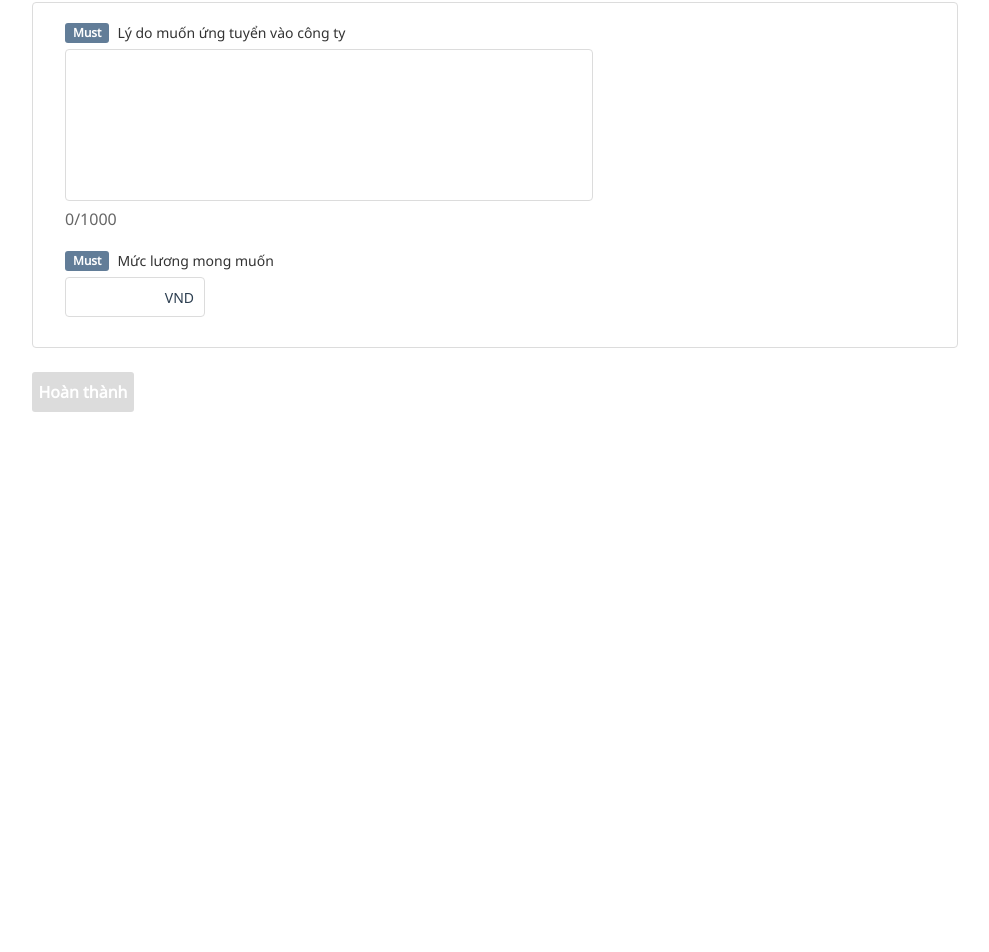
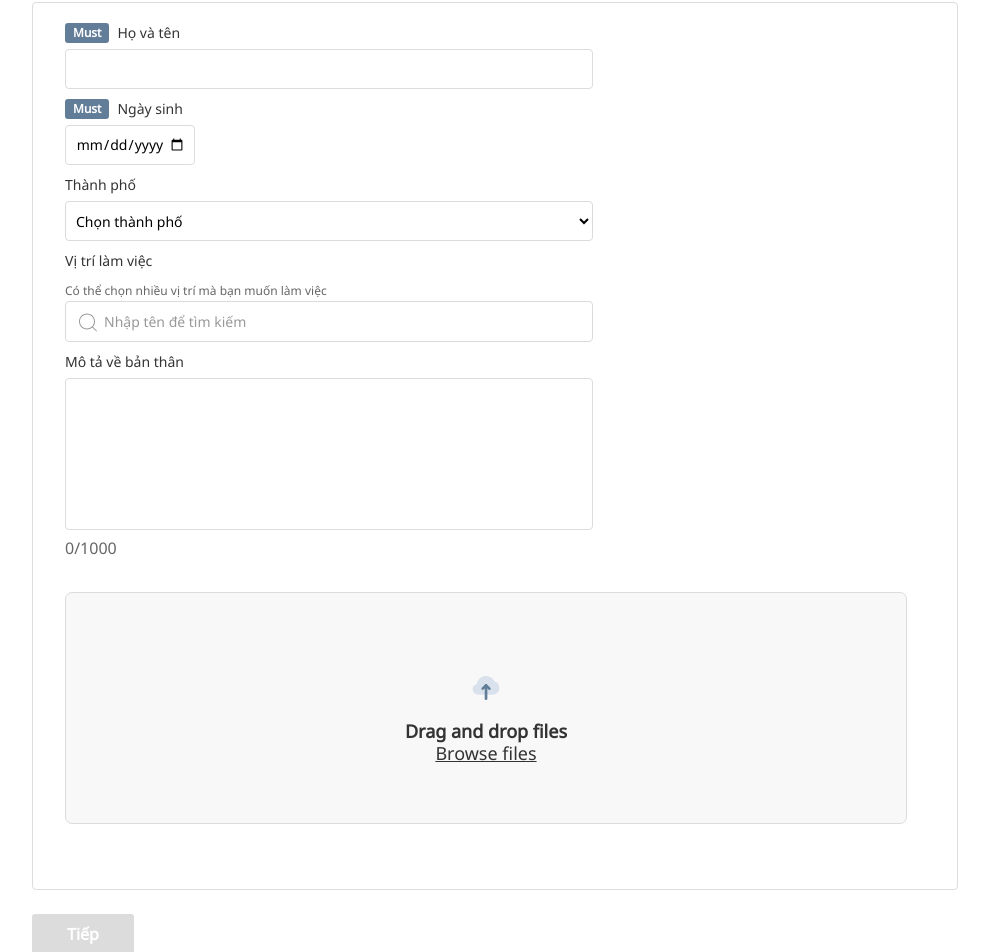
Before and after one commit to ngduy56/training-vue, a Vue app: page /multiform/third-step in a window 1280 px wide. Shown: the part 254-1206 px from the top of the page, without its empty margins (145-1134 px from the left). Before the commit the page ends 800 px from the top, so only its background shows below. Built offline with nearby package versions, Linux system fonts and the light colour scheme.

Commit message:
fix cmt logic and bug

```diff
--- a/src/components/multiform/FirstStepComp/FirstStepComp.vue
+++ b/src/components/multiform/FirstStepComp/FirstStepComp.vue
@@ -50,13 +50,9 @@ export default {
   watch: {
     firstStepForm: {
       handler() {
-        this.firstStepForm.map((item) => {
-          if (item.value) {
-            if (item.value === "") {
-              this.isComplete = false;
-            } else this.isComplete = true;
-          }
-        });
+        let newArr = this.firstStepForm.filter((item) => item.value === "");
+        if (newArr.length > 0) this.isComplete = false;
+        else this.isComplete = true;
       },
       deep: true,
       immediate: true,
--- /dev/null
+++ b/src/components/multiform/MultiInputView.vue
@@ -0,0 +1,156 @@
+<template>
+  <div>
+    <div>
+      <InputField
+        v-if="item.view_type === INPUT_TEXT"
+        v-model="valueLocal"
+        :label="item.label"
+        :required="item.required"
+        :error="item.error"
+        @input="onChange"
+      />
+      <InputDate
+        v-if="item.view_type === INPUT_DATE"
+        v-model="valueLocal"
+        :label="item.label"
+        :required="item.required"
+        :error="item.error"
+        @input="onChange"
+      />
+      <DropdownList
+        v-if="item.view_type === INPUT_DROPDOWN"
+        v-model="valueLocal"
+        :label="item.label"
+        :list="item.cityList"
+        :required="item.required"
+        @input="onChange"
+      />
+      <PositionInput
+        v-if="item.view_type === INPUT_DROPDOWN_SEARCH"
+        :label="item.label"
+        :required="item.required"
+        :optionList="item.optionList"
+        :chosenList="getChosenList"
+        @onAddChosen="onAddChosen"
+        @onRemoveChosen="onRemoveChosen"
+      />
+      <AboutArea
+        v-if="item.view_type === INPUT_AREA"
+        v-model="valueLocal"
+        :label="item.label"
+        :required="item.required"
+        :error="item.error"
+        @input="onChange"
+      />
+      <DropzoneComp
+        v-if="item.view_type === IMG_DROPZONE"
+        :label="item.label"
+        :required="item.required"
+        :maxNumber="item.maxNumber"
+        :maxSize="item.maxSize"
+        :typeFile="item.typeFile"
+        :fileList="fileList"
+        @onRemove="onRemoveFile"
+        @onUpload="onUploadFile"
+      />
+      <SalaryElement
+        v-if="item.view_type === INPUT_SALARY"
+        v-model="valueLocal"
+        :label="item.label"
+        :required="item.required"
+        :error="item.error"
+        @input="onChange"
+      />
+    </div>
+  </div>
+</template>
+
+<script>
+import SalaryElement from "@/components/multiform/ThirdStepComp/SalaryElement.vue";
+import InputField from "./sharedComponents/InputField.vue";
+import InputDate from "./sharedComponents/InputDate.vue";
+import DropdownList from "./FirstStepComp/DropdownList.vue";
+import PositionInput from "./FirstStepComp/PositionInput.vue";
+import AboutArea from "@/components/multiform/sharedComponents/TextArea.vue";
+import DropzoneComp from "../dropzone/DropzoneComp.vue";
+import { mapGetters } from "vuex";
+import {
+  INPUT_TEXT,
+  INPUT_SALARY,
+  INPUT_DATE,
+  INPUT_DROPDOWN,
+  INPUT_DROPDOWN_SEARCH,
+  INPUT_AREA,
+  IMG_DROPZONE,
+} from "@/constants/FormConstants";
+
+export default {
+  data() {
+    return {
+      INPUT_TEXT,
+      INPUT_SALARY,
+      INPUT_DATE,
+      INPUT_DROPDOWN,
+      INPUT_DROPDOWN_SEARCH,
+      INPUT_AREA,
+      IMG_DROPZONE,
+      valueLocal: "",
+      isValid: false,
+    };
+  },
+  components: {
+    InputField,
+    InputDate,
+    DropdownList,
+    PositionInput,
+    AboutArea,
+    DropzoneComp,
+    SalaryElement,
+  },
+  props: {
+    item: {
+      type: Object,
+      required: true,
+    },
+    value: {
+      type: String,
+    },
+  },
+  watch: {
+    value: {
+      handler(val) {
+        this.valueLocal = val;
+      },
+      deep: true,
+      immediate: true,
+    },
+  },
+  computed: {
+    ...mapGetters({
+      fileList: "file/getFileList",
+    }),
+    getChosenList() {
+      return this.item?.optionList?.filter((item) => item.isChosen) || [];
+    },
+  },
+  methods: {
+    onChange(value) {
+      this.$emit("input", value);
+    },
+    onUploadFile(files) {
+      this.$emit("onUploadFile", files);
+    },
+    onRemoveFile(lastModified) {
+      this.$emit("onRemoveFile", lastModified);
+    },
+    onAddChosen(option) {
+      this.$emit("onAddChosen", option);
+    },
+    onRemoveChosen(chosenItem) {
+      this.$emit("onRemoveChosen", chosenItem);
+    },
+  },
+};
+</script>
+
+<style></style>
--- /dev/null
+++ b/src/components/multiform/MultiStepForm.vue
@@ -0,0 +1,69 @@
+<template>
+  <div>
+    <div class="block">
+      <div class="content">
+        <MultiInputView
+          v-for="item in formData"
+          v-model="item.value"
+          :key="item.key"
+          :item="item"
+        />
+      </div>
+    </div>
+    <button class="btn-next">Tiếp</button>
+  </div>
+</template>
+
+<script>
+import MultiInputView from "./MultiInputView.vue";
+
+export default {
+  props: {
+    formData: {
+      type: Array,
+      require: true,
+    },
+  },
+  components: {
+    MultiInputView,
+  },
+};
+</script>
+
+<style scoped lang="scss">
+.block {
+  width: 100%;
+  min-height: 346px;
+  position: relative;
+  display: flex;
+  flex-direction: column;
+  align-items: flex-start;
+  padding: 20px 50px 0 32px;
+  gap: 10px;
+  background: #ffffff;
+  border: 1px solid #dcdcdc;
+  border-radius: 4px;
+
+  .content {
+    width: 528px;
+  }
+}
+.btn-next {
+  width: 102px;
+  height: 40px;
+  background: #dcdcdc;
+  border-radius: 3px;
+  font-weight: 700;
+  font-size: 16px;
+  line-height: 24px;
+  outline: none;
+  border: none;
+  color: #ffffff;
+  margin-top: 24px;
+
+  &.active {
+    background: #627d98;
+    cursor: pointer;
+  }
+}
+</style>
--- a/src/components/multiform/SecondStepComp/SecondStepComp.vue
+++ b/src/components/multiform/SecondStepComp/SecondStepComp.vue
@@ -1,6 +1,5 @@
 <template>
   <div class="second-block">
-    <div class="company-list">
     <CompanyItem
       v-for="(item, index) in secondStepForm"
       :value="item.value"
@@ -13,7 +12,6 @@
       "
       @onRemove="onRemove"
     />
-    </div>
     <div class="btn-add" @click="addCompany">
       <AddIcon />
       <span>Thêm công ty</span>
@@ -59,13 +57,9 @@ export default {
   watch: {
     secondStepForm: {
       handler() {
-        this.secondStepForm.map((item) => {
-          if (item.value) {
-            if (item.value === "") {
-              this.isComplete = false;
-            } else this.isComplete = true;
-          }
-        });
+        let newArr = this.secondStepForm.filter((item) => item.value === "");
+        if (newArr.length > 0) this.isComplete = false;
+        else this.isComplete = true;
       },
       deep: true,
       immediate: true,
@@ -135,6 +129,10 @@ export default {
     border-radius: 3px;
     outline: none;
     color: #48647f;
+
+    &:hover {
+      cursor: pointer;
+    }
   }
 
   .navigate-block button {
--- a/src/components/multiform/ThirdStepComp/InputView.vue
+++ b/src/components/multiform/ThirdStepComp/InputView.vue
@@ -9,7 +9,7 @@
       @input="onChange"
     />
     <SalaryElement
-      v-if="item.view_type === INPUT_TEXT"
+      v-if="item.view_type === INPUT_SALARY"
       v-model="valueLocal"
       :label="item.label"
       :required="item.required"
@@ -22,12 +22,17 @@
 <script>
 import TextArea from "@/components/multiform/sharedComponents/TextArea.vue";
 import SalaryElement from "@/components/multiform/ThirdStepComp/SalaryElement.vue";
-import { INPUT_TEXT, INPUT_AREA } from "@/constants/FormConstants";
+import {
+  INPUT_TEXT,
+  INPUT_AREA,
+  INPUT_SALARY,
+} from "@/constants/FormConstants";
 export default {
   data() {
     return {
       INPUT_TEXT,
       INPUT_AREA,
+      INPUT_SALARY,
 
       valueLocal: "",
     };
--- a/src/components/multiform/ThirdStepComp/ThirdStepComp.vue
+++ b/src/components/multiform/ThirdStepComp/ThirdStepComp.vue
@@ -42,13 +42,9 @@ export default {
   watch: {
     thirdStepForm: {
       handler() {
-        this.thirdStepForm.map((item) => {
-          if (item.value) {
-            if (item.value === "") {
-              this.isComplete = false;
-            } else this.isComplete = true;
-          }
-        });
+        let newArr = this.thirdStepForm.filter((item) => item.value === "");
+        if (newArr.length > 0) this.isComplete = false;
+        else this.isComplete = true;
       },
       deep: true,
       immediate: true,
--- a/src/components/multiform/ThirdStepComp/thirdForm.js
+++ b/src/components/multiform/ThirdStepComp/thirdForm.js
@@ -1,4 +1,6 @@
-export const thirdForm = [
+import { firstForm } from "../FirstStepComp/firstForm";
+import { secondForm } from "../SecondStepComp/secondForm";
+const thirdForm = [
   {
     label: "Lý do muốn ứng tuyển vào công ty",
     view_type: "input-area",
@@ -9,10 +11,22 @@ export const thirdForm = [
   },
   {
     label: "Mức lương mong muốn",
-    view_type: "input-text",
+    view_type: "input-salary",
     required: true,
     value: "",
     key: "salary",
     error: "",
   },
 ];
+const multiForm = [
+  { id: 1, num: 1, data: firstForm, name: "Thông tin cá nhân", isDone: false },
+  {
+    id: 2,
+    num: 2,
+    data: secondForm,
+    name: "Kinh nghiệm làm việc",
+    isDone: false,
+  },
+  { id: 3, num: 3, data: thirdForm, name: "Xác nhận thông tin", isDone: false },
+];
+export { thirdForm, multiForm };
--- a/src/components/multiform/sharedComponents/StepElement.vue
+++ b/src/components/multiform/sharedComponents/StepElement.vue
@@ -4,11 +4,11 @@
     <div class="line"></div>
     <div class="step-list">
       <StepItem
-        v-for="(item, index) in stepList"
+        v-for="(item, index) in multiForm"
         :key="item.num"
         :item="item"
         :index="index"
-        @toggleActive="toggleActive"
+        @input="onChange"
       />
     </div>
   </div>
@@ -16,8 +16,14 @@
 <script>
 import { mapGetters } from "vuex";
 import StepItem from "./StepItem.vue";
+import { multiForm } from "@/components/multiform/ThirdStepComp/thirdForm";
 
 export default {
+  data() {
+    return {
+      multiForm,
+    };
+  },
   computed: {
     ...mapGetters({
       stepList: "form/getStepList",
@@ -26,10 +32,10 @@ export default {
   components: {
     StepItem,
   },
-  mounted() {
-    let item = document.querySelectorAll(".step-num");
-    item[0].classList.add("active");
-  },
+  // mounted() {
+  //   let item = document.querySelectorAll(".step-num");
+  //   item[0].classList.add("active");
+  // },
   watch: {
     $route() {
       const parts = this.$route.fullPath.split("/");
@@ -42,8 +48,11 @@ export default {
       let index = this.stepList.findIndex((item) => item.path === lastSegment);
       item[index].classList.add("active");
 
-      let line = document.querySelector(".line");
-      line.style.width = `${140 * index}px`;
+      this.stepList.map((i, index) => {
+        if (i.isDone) {
+          item[index].classList.add("done");
+        }
+      });
     },
   },
   methods: {
@@ -56,10 +65,10 @@ export default {
           i.classList.remove("active");
         });
         item[index].classList.add("active");
-
-        let line = document.querySelector(".line");
-        line.style.width = `${140 * index}px`;
       }
+    },
+    onChange(num) {
+      this.$emit("input", num);
     },
   },
 };
@@ -78,7 +87,8 @@ export default {
     letter-spacing: 0em;
   }
   .line {
-    height: 2px;
+    width: 280px;
+    height: 1px;
     position: absolute;
     top: 74px;
     left: 74px;
--- a/src/components/multiform/sharedComponents/StepItem.vue
+++ b/src/components/multiform/sharedComponents/StepItem.vue
@@ -18,7 +18,7 @@ export default {
   },
   methods: {
     toggleActive() {
-      this.$emit("toggleActive", this.index, this.item.path);
+      this.$emit("input", this.item.num);
     },
   },
 };
@@ -60,5 +60,9 @@ export default {
       cursor: pointer;
     }
   }
+  .done {
+    background-color: #617d98;
+    scale: 1;
+  }
 }
 </style>
--- a/src/components/pages/MultiFormPage.vue
+++ b/src/components/pages/MultiFormPage.vue
@@ -1,15 +1,36 @@
 <template>
   <div class="main">
-    <StepElement />
-    <router-view></router-view>
+    <StepElement @input="onChange" />
+    <MultiStepForm :formData="chooseFormData" />
+    <!-- <router-view></router-view> -->
   </div>
 </template>
 
 <script>
 import StepElement from "@/components/multiform/sharedComponents/StepElement.vue";
+import MultiStepForm from "@/components/multiform/MultiStepForm.vue";
+import { multiForm } from "@/components/multiform/ThirdStepComp/thirdForm";
 export default {
+  data() {
+    return {
+      numLocal: 1,
+      multiForm,
+    };
+  },
   components: {
     StepElement,
+    MultiStepForm,
+  },
+  computed: {
+    chooseFormData() {
+      let rs = this.multiForm.filter((item) => item.num === this.numLocal);
+      return rs[0].data;
+    },
+  },
+  methods: {
+    onChange(num) {
+      this.numLocal = num;
+    },
   },
 };
 </script>
--- a/src/constants/FormConstants.js
+++ b/src/constants/FormConstants.js
@@ -79,11 +79,12 @@ const COMPANY_LIST = [
   },
 ];
 const STEP_LIST = [
-  { num: 1, path: "first-step", name: "Thông tin cá nhân", isDone: true },
+  { num: 1, path: "first-step", name: "Thông tin cá nhân", isDone: false },
   { num: 2, path: "second-step", name: "Kinh nghiệm làm việc", isDone: false },
   { num: 3, path: "third-step", name: "Xác nhận thông tin", isDone: false },
 ];
 const INPUT_TEXT = "input-text";
+const INPUT_SALARY = "input-salary";
 const INPUT_DATE = "input-date";
 const INPUT_DROPDOWN = "input-dropdown";
 const INPUT_DROPDOWN_SEARCH = "input-dropdown-search";
@@ -95,6 +96,7 @@ export {
   CITY_LIST,
   STEP_LIST,
   INPUT_TEXT,
+  INPUT_SALARY,
   INPUT_DATE,
   INPUT_DROPDOWN,
   INPUT_DROPDOWN_SEARCH,
```
Lines whose indentation alone changed are shown as unchanged.
